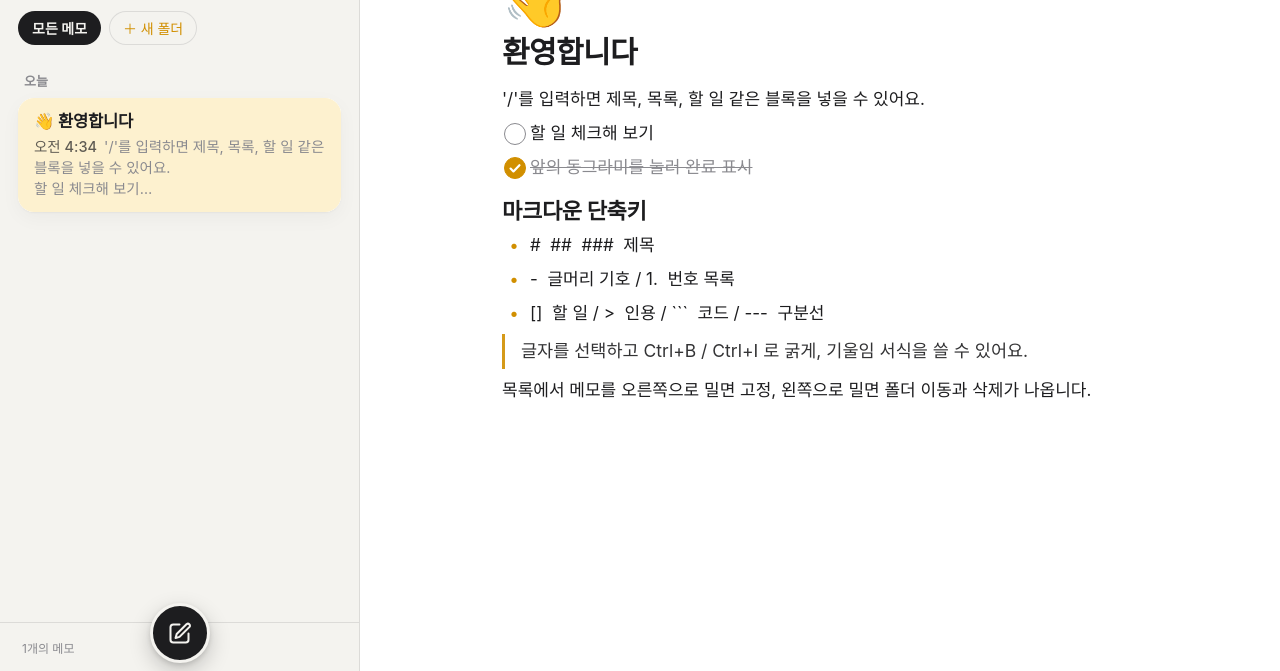
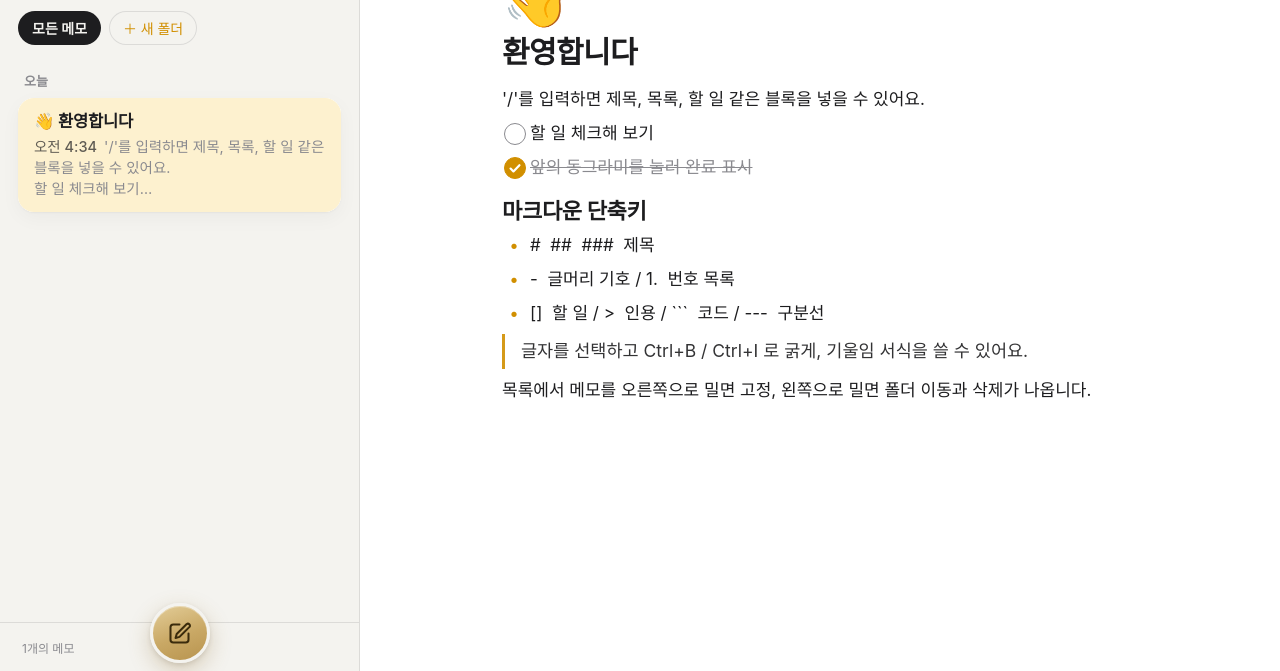
Before and after one commit to jangtan/memo-app, a plain HTML site: page index.html in a window 1280 px wide. Shown: the part 129-800 px from the top of the page. Drawn offline with Linux system fonts and the light colour scheme.

Commit message:
새 메모 버튼을 은은한 금색으로 변경
Co-Authored-By: Claude Opus 5.5 <noreply@anthropic.com>

```diff
--- a/index.html
+++ b/index.html
@@ -169,9 +169,9 @@
   /* 새 메모 버튼: 하단 가운데에 떠 있는 큰 원형 버튼 */
   .tool.compose {
     width: 60px; height: 60px; border-radius: 50%; margin-top: -28px;
-    background: var(--text); color: var(--bg);
+    background: linear-gradient(160deg, #e3cd98 0%, #c9a865 55%, #b8944f 100%); color: #3a2b0c;
     border: 3px solid var(--bg);
-    box-shadow: 0 8px 22px rgba(0, 0, 0, .2), 0 2px 5px rgba(0, 0, 0, .12);
+    box-shadow: 0 8px 22px rgba(140, 105, 40, .28), 0 2px 5px rgba(0, 0, 0, .1), inset 0 1px 0 rgba(255, 255, 255, .35);
   }
   .tool.compose:active { opacity: 1; transform: scale(.93); }
 
--- a/sw.js
+++ b/sw.js
@@ -1,4 +1,4 @@
-const CACHE = 'memo-app-v15';
+const CACHE = 'memo-app-v16';
 const ASSETS = [
   './',
   './index.html',
```
